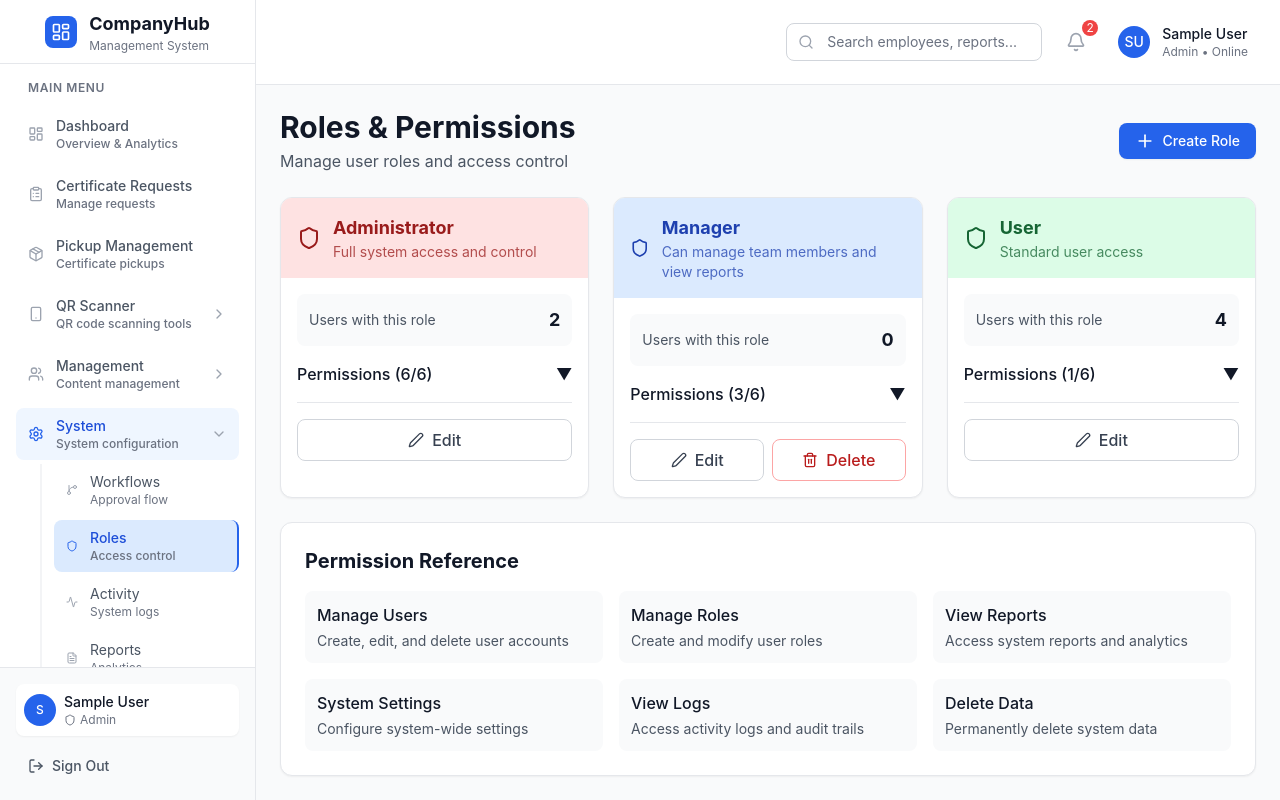
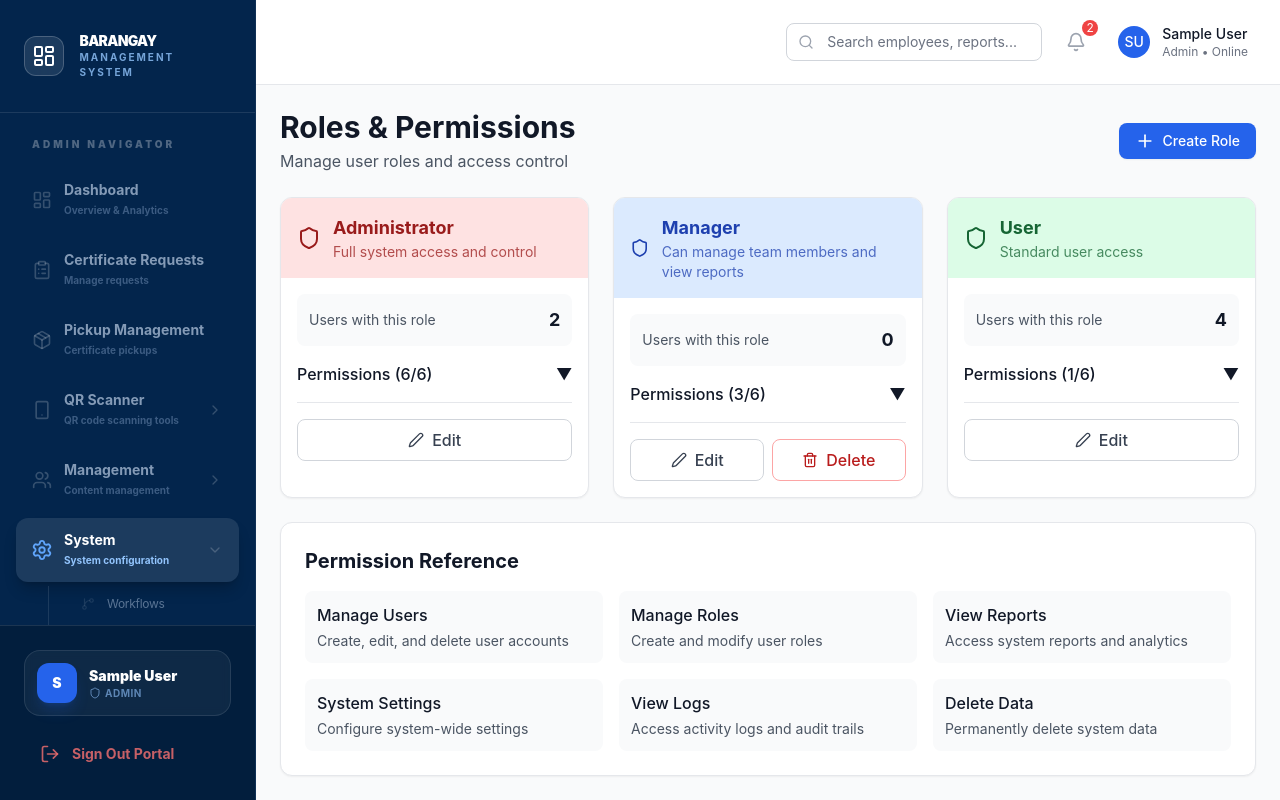
Before and after one commit to norielvc/ibaoesteportal, a Next.js app in the folder frontend/: page /roles in a window 1280 px wide. Shown: the top 800 px of the page. Built offline with nearby package versions, Linux system fonts and the light colour scheme; sample sign-in values are in the browser's storage.

Commit message:
ui: update sidebar theme to #03254c and rebrand to Barangay Management System

```diff
--- a/frontend/src/components/Layout/Sidebar.js
+++ b/frontend/src/components/Layout/Sidebar.js
@@ -178,25 +178,25 @@ export default function Sidebar({ className }) {
   });
 
   const SidebarContent = () => (
-    <div className="flex flex-col h-full">
+    <div className="flex flex-col h-full bg-[#03254c]">
       {/* Logo */}
-      <div className="flex items-center justify-center h-16 px-4 border-b border-gray-200">
+      <div className="flex items-center px-6 py-8 border-b border-white/10">
         <div className="flex items-center">
-          <div className="w-8 h-8 bg-primary-600 rounded-lg flex items-center justify-center mr-3">
-            <LayoutDashboard className="w-5 h-5 text-white" />
+          <div className="w-10 h-10 bg-white/10 backdrop-blur-md rounded-xl flex items-center justify-center mr-4 border border-white/20">
+            <LayoutDashboard className="w-6 h-6 text-white" />
           </div>
           <div>
-            <h1 className="text-lg font-bold text-gray-900">CompanyHub</h1>
-            <p className="text-xs text-gray-500">Management System</p>
+            <h1 className="text-sm font-black text-white leading-tight uppercase tracking-tighter">Barangay</h1>
+            <p className="text-[10px] font-bold text-blue-300/80 uppercase tracking-[0.2em]">Management System</p>
           </div>
         </div>
       </div>
 
       {/* Navigation */}
-      <nav className="flex-1 px-4 py-4 space-y-2 overflow-y-auto">
-        <div className="mb-3">
-          <p className="px-3 text-xs font-semibold text-gray-500 uppercase tracking-wider">
-            Main Menu
+      <nav className="flex-1 px-4 py-6 space-y-1.5 overflow-y-auto scrollbar-thin scrollbar-thumb-white/10">
+        <div className="mb-4">
+          <p className="px-4 text-[10px] font-black text-white/30 uppercase tracking-[0.3em]">
+            Admin Navigator
           </p>
         </div>
 
@@ -212,46 +212,52 @@ export default function Sidebar({ className }) {
                 <button
                   onClick={() => toggleExpanded(item.name)}
                   className={cn(
-                    'group flex items-center w-full px-3 py-2 text-sm font-medium rounded-lg transition-all duration-200',
+                    'group flex items-center w-full px-4 py-3 text-sm font-bold rounded-xl transition-all duration-300',
                     isParentActive(item)
-                      ? 'bg-primary-50 text-primary-700'
-                      : 'text-gray-600 hover:bg-gray-100 hover:text-gray-900'
+                      ? 'bg-white/10 text-white shadow-lg shadow-black/20'
+                      : 'text-blue-100/60 hover:bg-white/5 hover:text-white'
                   )}
                 >
                   <item.icon className={cn(
-                    "w-4 h-4 mr-3 transition-colors",
-                    isParentActive(item) ? "text-primary-600" : "text-gray-400 group-hover:text-gray-600"
+                    "w-5 h-5 mr-3 transition-all",
+                    isParentActive(item) ? "text-blue-400 scale-110" : "text-white/20 group-hover:text-blue-300"
                   )} />
                   <div className="flex-1 min-w-0 text-left">
-                    <div className="font-medium truncate">{item.name}</div>
-                    <div className="text-xs text-gray-500 group-hover:text-gray-600 truncate">
+                    <div className="text-sm truncate">{item.name}</div>
+                    <div className={cn(
+                      "text-[10px] truncate transition-colors",
+                      isParentActive(item) ? "text-blue-300" : "text-blue-200/30 group-hover:text-blue-200/50"
+                    )}>
                       {item.description}
                     </div>
                   </div>
                   {isExpanded ? (
-                    <ChevronDown className="w-4 h-4 text-gray-400" />
+                    <ChevronDown className="w-4 h-4 text-white/20" />
                   ) : (
-                    <ChevronRight className="w-4 h-4 text-gray-400" />
+                    <ChevronRight className="w-4 h-4 text-white/20" />
                   )}
                 </button>
               ) : (
                 <Link
                   href={item.href}
                   className={cn(
-                    'group flex items-center px-3 py-2 text-sm font-medium rounded-lg transition-all duration-200',
+                    'group flex items-center px-4 py-3 text-sm font-bold rounded-xl transition-all duration-300',
                     isDirectActive
-                      ? 'bg-primary-100 text-primary-700 border-r-2 border-primary-600'
-                      : 'text-gray-600 hover:bg-gray-100 hover:text-gray-900'
+                      ? 'bg-blue-600 text-white shadow-lg shadow-blue-600/30 font-black'
+                      : 'text-blue-100/60 hover:bg-white/5 hover:text-white'
                   )}
                   onClick={() => setIsMobileMenuOpen(false)}
                 >
                   <item.icon className={cn(
-                    "w-4 h-4 mr-3 transition-colors",
-                    isDirectActive ? "text-primary-600" : "text-gray-400 group-hover:text-gray-600"
+                    "w-5 h-5 mr-3 transition-all",
+                    isDirectActive ? "text-white scale-110" : "text-white/20 group-hover:text-blue-300"
                   )} />
                   <div className="flex-1 min-w-0">
-                    <div className="font-medium truncate">{item.name}</div>
-                    <div className="text-xs text-gray-500 group-hover:text-gray-600 truncate">
+                    <div className="text-sm truncate">{item.name}</div>
+                    <div className={cn(
+                      "text-[10px] truncate",
+                      isDirectActive ? "text-blue-100/70" : "text-blue-200/30 group-hover:text-blue-200/50"
+                    )}>
                       {item.description}
                     </div>
                   </div>
@@ -260,7 +266,7 @@ export default function Sidebar({ className }) {
 
               {/* Child Menu Items */}
               {hasChildren && isExpanded && (
-                <div className="ml-6 space-y-1 border-l-2 border-gray-100 pl-3">
+                <div className="ml-8 space-y-1 border-l border-white/10 pl-4 mt-1">
                   {item.children
                     .filter(child => !child.adminOnly || user?.role === 'admin')
                     .map((child) => {
@@ -270,26 +276,20 @@ export default function Sidebar({ className }) {
                           key={child.name}
                           href={child.href}
                           className={cn(
-                            'group flex items-center px-3 py-2 text-sm rounded-lg transition-all duration-200',
+                            'group flex items-center px-4 py-2.5 text-xs rounded-xl transition-all duration-300',
                             isChildActive
-                              ? 'bg-primary-100 text-primary-700 border-r-2 border-primary-600 font-medium'
-                              : 'text-gray-600 hover:bg-gray-50 hover:text-gray-900'
+                              ? 'bg-blue-600/20 text-blue-300 font-black'
+                              : 'text-blue-100/40 hover:bg-white/5 hover:text-white'
                           )}
                           onClick={() => setIsMobileMenuOpen(false)}
                         >
                           <child.icon className={cn(
-                            "w-3 h-3 mr-3 transition-colors",
-                            isChildActive ? "text-primary-600" : "text-gray-400 group-hover:text-gray-600"
+                            "w-3.5 h-3.5 mr-3 transition-colors",
+                            isChildActive ? "text-blue-400" : "text-white/10 group-hover:text-blue-300"
                           )} />
                           <div className="flex-1 min-w-0">
-                            <div className={cn(
-                              "truncate",
-                              isChildActive ? "font-medium" : "font-normal"
-                            )}>
+                            <div className="truncate tracking-tight">
                               {child.name}
-                            </div>
-                            <div className="text-xs text-gray-500 group-hover:text-gray-600 truncate">
-                              {child.description}
                             </div>
                           </div>
                         </Link>
@@ -303,20 +303,20 @@ export default function Sidebar({ className }) {
       </nav>
 
       {/* User info and logout */}
-      <div className="p-4 border-t border-gray-200 bg-gray-50">
-        <div className="flex items-center mb-3 p-2 bg-white rounded-lg shadow-sm">
+      <div className="p-6 border-t border-white/10 bg-black/20">
+        <div className="flex items-center mb-4 p-3 bg-white/5 rounded-2xl border border-white/10 backdrop-blur-sm">
           <div className="flex-shrink-0">
-            <div className="w-8 h-8 bg-primary-600 rounded-full flex items-center justify-center">
-              <span className="text-xs font-medium text-white">
+            <div className="w-10 h-10 bg-blue-600 rounded-xl flex items-center justify-center shadow-lg shadow-blue-600/20">
+              <span className="text-sm font-black text-white">
                 {user?.firstName?.charAt(0) || 'U'}
               </span>
             </div>
           </div>
-          <div className="ml-2 flex-1 min-w-0">
-            <p className="text-sm font-medium text-gray-900 truncate">
+          <div className="ml-3 flex-1 min-w-0">
+            <p className="text-sm font-black text-white truncate">
               {user?.firstName} {user?.lastName}
             </p>
-            <p className="text-xs text-gray-500 capitalize flex items-center">
+            <p className="text-[10px] font-bold text-blue-300/60 uppercase flex items-center tracking-wider">
               <Shield className="w-3 h-3 mr-1" />
               {user?.role}
             </p>
@@ -325,10 +325,10 @@ export default function Sidebar({ className }) {
 
         <button
           onClick={handleLogout}
-          className="flex items-center w-full px-3 py-2 text-sm font-medium text-gray-600 rounded-lg hover:bg-red-50 hover:text-red-700 transition-colors group"
+          className="flex items-center w-full px-4 py-3 text-sm font-bold text-red-400/80 rounded-xl hover:bg-red-500/10 hover:text-red-400 transition-all duration-300 group"
         >
-          <LogOut className="w-4 h-4 mr-2 group-hover:text-red-600" />
-          Sign Out
+          <LogOut className="w-5 h-5 mr-3 group-hover:translate-x-1 transition-transform" />
+          Sign Out Portal
         </button>
       </div>
     </div>
@@ -364,7 +364,7 @@ export default function Sidebar({ className }) {
       )}
 
       {/* Desktop sidebar */}
-      <div className={cn("hidden lg:flex lg:flex-col lg:w-64 lg:fixed lg:inset-y-0 bg-white border-r border-gray-200", className)}>
+      <div className={cn("hidden lg:flex lg:flex-col lg:w-64 lg:fixed lg:inset-y-0 bg-[#03254c] border-r border-white/5", className)}>
         <SidebarContent />
       </div>
     </>
```
